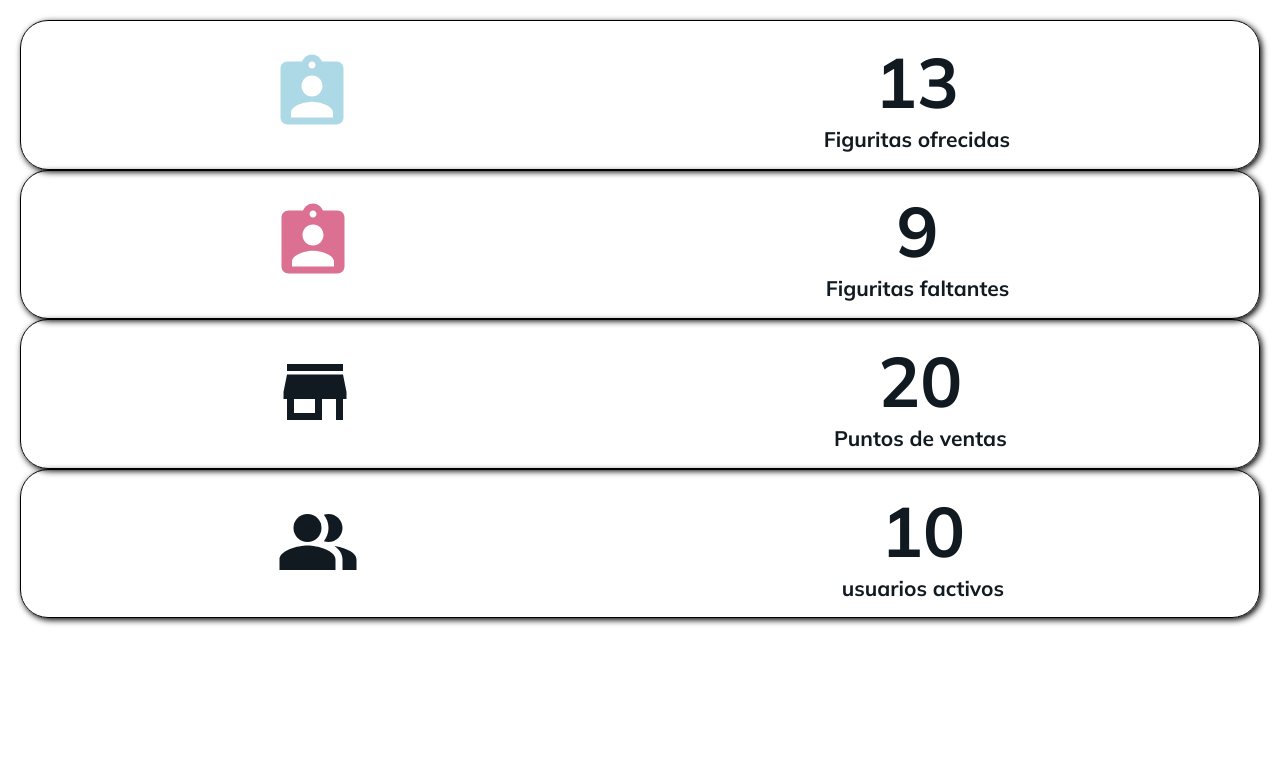
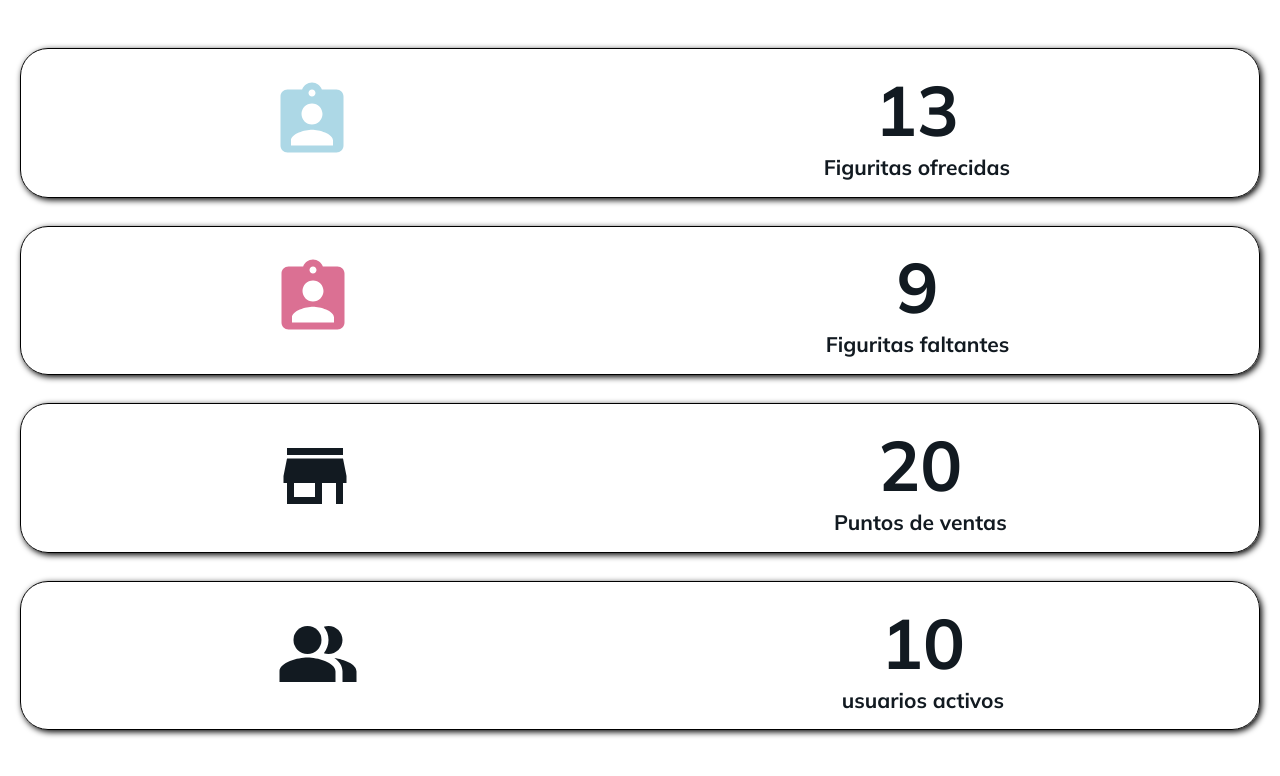
Before and after one commit to facubarneche/worldcapp2023-backoffice, a React (Vite) app: page / in a window 1280 px wide. Shown: the top 776 px of the page. Built offline with nearby package versions, Linux system fonts and the light colour scheme.

Commit message:
improvement: Se agrega el margen entre los box

```diff
--- a/src/components/dashboardBox/Dashboard.css
+++ b/src/components/dashboardBox/Dashboard.css
@@ -5,6 +5,7 @@
     box-shadow: 2px 2px 6px black;
     padding: 1.2em 1em;
     font-size: 1.4em;
+    margin: 2em 0;
 }
 
 .dashboard-box__section{
```
